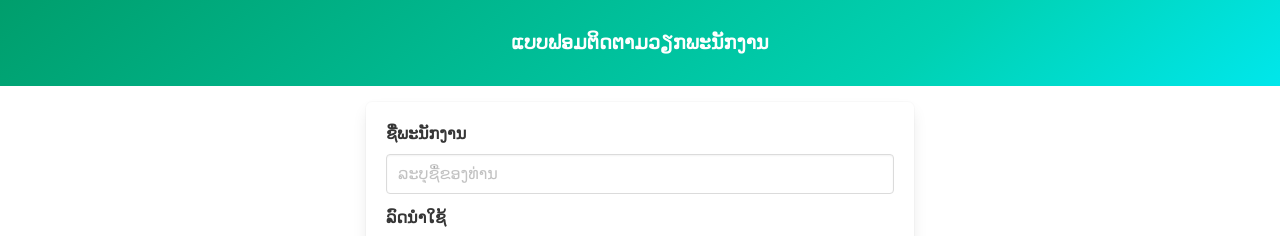
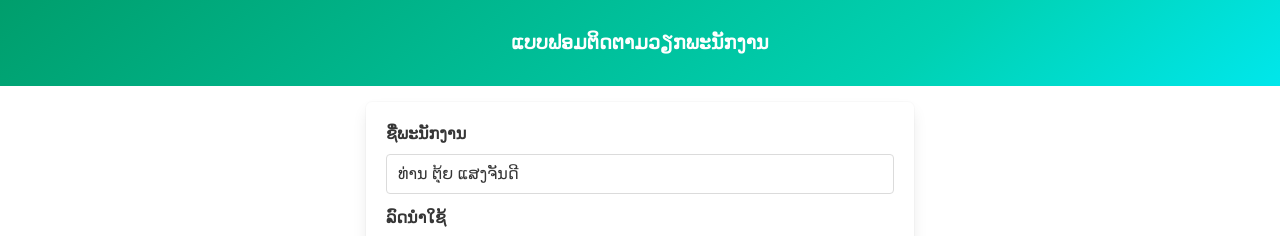
Before and after one commit to Somchit-cmd/Staff-Job-Tracking, a plain HTML site: page index.html in a window 1280 px wide. Shown: the top 236 px of the page. Drawn offline with nearby package versions, Linux system fonts and the light colour scheme.

Commit message:
employee default name

```diff
--- a/index.html
+++ b/index.html
@@ -56,6 +56,8 @@
                   type="text"
                   placeholder="ລະບຸຊື່ຂອງທ່ານ"
                   name="emp_name"
+                  value="ທ່ານ ຕຸ້ຍ ແສງຈັນດີ"
+                  readonly
                   required
                 />
               </div>
@@ -78,19 +80,6 @@
                 </select>
               </div>
             </div>
-
-            <!-- <div class="field">
-              <label class="label">ເວລາເລີ່ມວຽກ</label>
-              <div class="control">
-                <input
-                  class="input"
-                  type="datetime-local"
-                  name="job_start"
-                  readonly
-                  required
-                />
-              </div>
-            </div> -->
 
             <div class="field">
               <label class="label">ເວລາເລີ່ມວຽກ</label>
@@ -137,31 +126,6 @@
                 />
               </div>
             </div>
-
-            <!-- <div class="field">
-              <label class="label">ທີ່ຕັ້ງ</label>
-              <div class="field has-addons">
-                <div class="control is-expanded">
-                  <input
-                    class="input"
-                    type="text"
-                    placeholder="ໂລເຄຊັ້ນ"
-                    name="job_gps_location"
-                    id="job_gps_location"
-                    required
-                  />
-                </div>
-                <div class="control">
-                  <button
-                    type="button"
-                    class="button is-info"
-                    id="get-location"
-                  >
-                    📍
-                  </button>
-                </div>
-              </div>
-            </div> -->
 
             <div class="field">
               <label class="label">ທີ່ຕັ້ງ</label>
@@ -312,61 +276,6 @@
             alert("ບຣາວເຊີຂອງທ່ານບໍ່ຮອງຮັບການຂໍຂໍ້ມູນທີ່ຕັ້ງ.");
           }
         });
-
-      //   document
-      //     .getElementById("get-location")
-      //     .addEventListener("click", function () {
-      //       if ("geolocation" in navigator) {
-      //         navigator.geolocation.getCurrentPosition(
-      //           function (position) {
-      //             var latitude = position.coords.latitude;
-      //             var longitude = position.coords.longitude;
-
-      //             // Create Google Maps link with coordinates
-      //             var googleMapsUrl =
-      //               "https://www.google.com/maps?q=" + latitude + "," + longitude;
-
-      //             // Set the value to the complete Google Maps URL
-      //             document.getElementById("job_gps_location").value =
-      //               googleMapsUrl;
-
-      //             // Log to console to verify the URL is complete
-      //             console.log("Location set to: " + googleMapsUrl);
-      //           },
-      //           function (error) {
-      //             alert("ບໍ່ສາມາດດຶງສະຖານທີ່ໄດ້: " + error.message);
-      //           },
-      //           {
-      //             enableHighAccuracy: true,
-      //             timeout: 5000,
-      //             maximumAge: 0,
-      //           }
-      //         );
-      //       } else {
-      //         alert("ບຣາວເຊີຂອງທ່ານບໍ່ຮອງຮັບການຂໍຂໍ້ມູນທີ່ຕັ້ງ.");
-      //       }
-      //     });
-
-      //   // Add a check before form submission to ensure location data is complete
-      //   document.getElementById("form").addEventListener("submit", function (e) {
-      //     var locationField = document.getElementById("job_gps_location").value;
-
-      //     // Check if the location field contains coordinates (has a comma and numbers)
-      //     if (
-      //       locationField === "" ||
-      //       locationField === "https://www.google.com/maps?q=" ||
-      //       !locationField.includes(",")
-      //     ) {
-      //       // If coordinates are missing, try to get location again
-      //       if (confirm("ທີ່ຕັ້ງບໍ່ຄົບຖ້ວນ. ຕ້ອງການຮັບທີ່ຕັ້ງອີກຄັ້ງບໍ?")) {
-      //         e.preventDefault(); // Prevent form submission
-      //         document.getElementById("get-location").click(); // Trigger location button
-      //         return false;
-      //       }
-      //     }
-      //     // Continue with the existing submit handler
-      //   });
-      //
     </script>
 
     <script>
```
